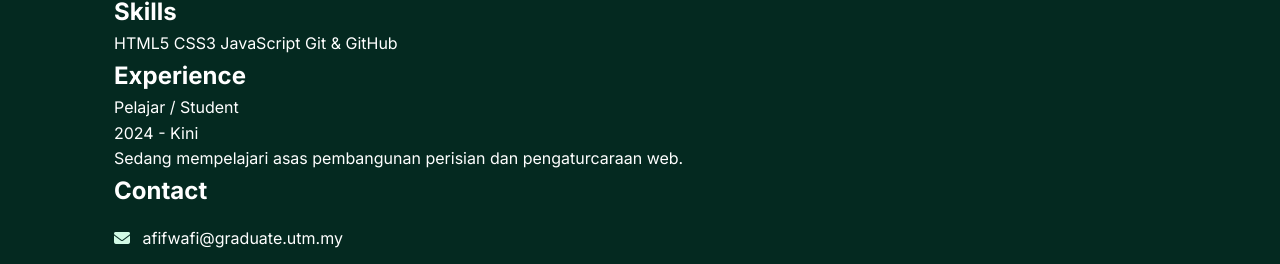
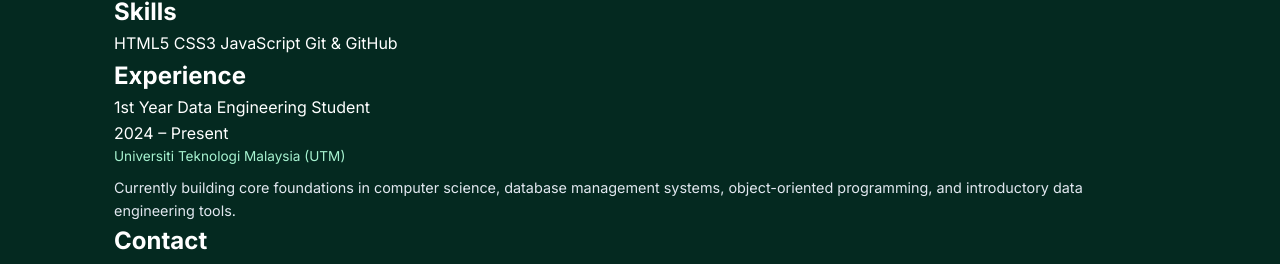
Before and after one commit to Wafi203/Wafi203.github.io, a plain HTML site: page index.html in a window 1280 px wide. Shown: the part 865-1129 px from the top of the page. Drawn offline with Linux system fonts and the light colour scheme.

Commit message:
Update index.html

```diff
--- a/index.html
+++ b/index.html
@@ -128,13 +128,16 @@
     </div>
   </section>
 
-  <!-- EXPERIENCE SECTION -->
+ <!-- EXPERIENCE SECTION -->
   <section id="experience" class="section-container container">
     <h2 class="content-heading">Experience</h2>
     <div class="exp-item">
-      <div class="exp-role">Pelajar / Student</div>
-      <div class="exp-date">2024 - Kini</div>
-      <p>Sedang mempelajari asas pembangunan perisian dan pengaturcaraan web.</p>
+      <div class="exp-role">1st Year Data Engineering Student</div>
+      <div class="exp-date">2024 – Present</div>
+      <p class="edu-school" style="margin-bottom: 0.5rem;">Universiti Teknologi Malaysia (UTM)</p>
+      <p style="font-size: 0.9rem; color: #e2e8f0;">
+        Currently building core foundations in computer science, database management systems, object-oriented programming, and introductory data engineering tools.
+      </p>
     </div>
   </section>
 
```
